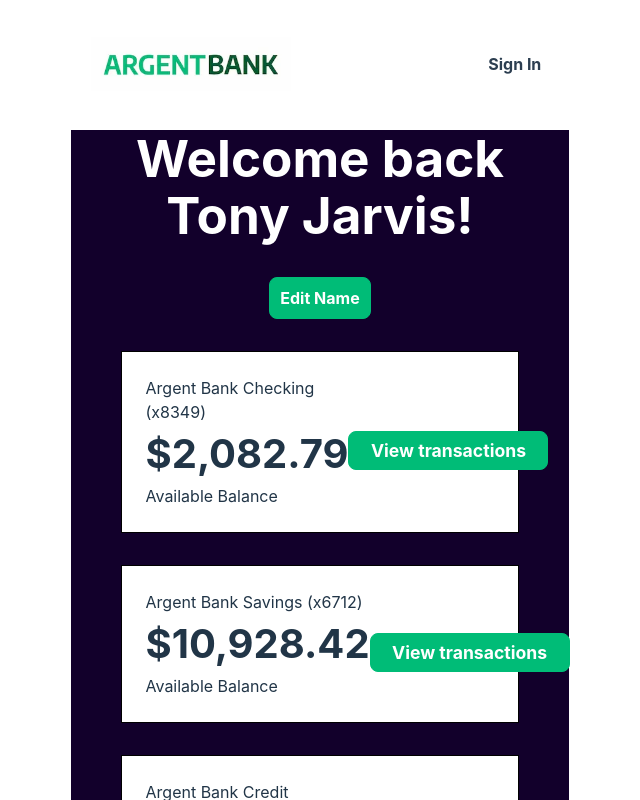
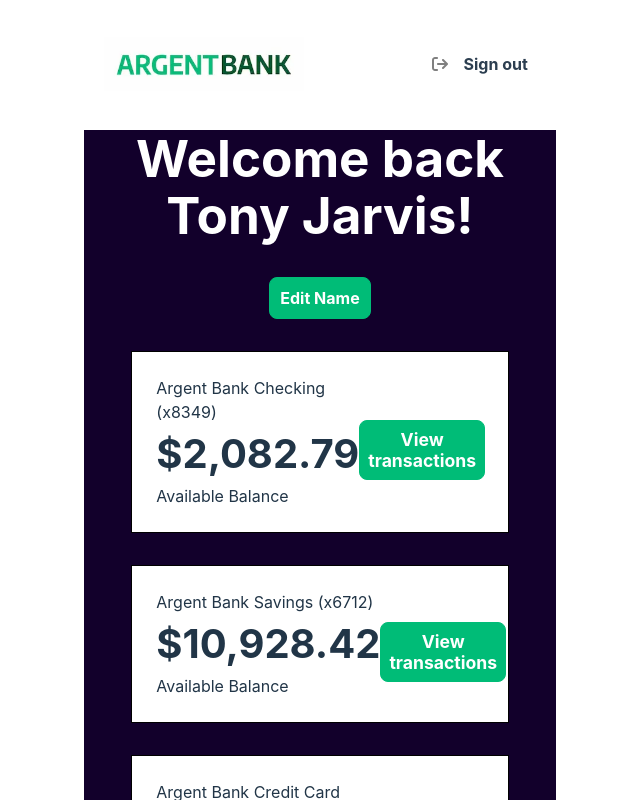
Before and after one commit to dorea5/ProjetBankOp, a React (Vite) app in the folder Projet-10-Bank-API/: page /user in a window 1280 px wide. Shown: the top 800 px of the page, without its empty margins (320-960 px from the left). Built offline with nearby package versions, Linux system fonts and the light colour scheme.

Commit message:
fontawesome

```diff
--- a/Projet-10-Bank-API/src/User.jsx
+++ b/Projet-10-Bank-API/src/User.jsx
@@ -1,11 +1,33 @@
-import Header from "./Header";
+
 import Footer from "./Footer";
 import "./assets/css/main.css";
+import argentbanklogo from './assets/img/argentBankLogo.webp';
+import { FontAwesomeIcon } from '@fortawesome/react-fontawesome';
+import { faArrowRightFromBracket } from '@fortawesome/free-solid-svg-icons';
+
+
 
 function User() {
   return (
     <>
-      <Header />
+      <nav className="main-nav">
+        <a className="main-nav-logo" href="/">
+          <img
+            className="main-nav-logo-image"
+            src={argentbanklogo}
+            alt="Argent Bank Logo"
+          />
+          <h1 className="sr-only">Argent Bank</h1>
+        </a>
+        <div>
+          <a className="main-nav-item" href="/sign-out">
+            <i className="fa fa-user-circle"></i>
+            <FontAwesomeIcon icon={faArrowRightFromBracket} color="grey" className="iconspace" />
+
+            Sign out
+          </a>
+        </div>
+      </nav>
       <main className="main bg-dark">
         <div className="header">
           <h1>
--- a/Projet-10-Bank-API/src/assets/css/main.css
+++ b/Projet-10-Bank-API/src/assets/css/main.css
@@ -23,16 +23,19 @@ body {
 
 .sr-only {
   border: 0 !important;
-  clip: rect(1px, 1px, 1px, 1px) !important; /* 1 */
+  clip: rect(1px, 1px, 1px, 1px) !important;
+  /* 1 */
   -webkit-clip-path: inset(50%) !important;
-  clip-path: inset(50%) !important; /* 2 */
+  clip-path: inset(50%) !important;
+  /* 2 */
   height: 1px !important;
   margin: -1px !important;
   overflow: hidden !important;
   padding: 0 !important;
   position: absolute !important;
   width: 1px !important;
-  white-space: nowrap !important; /* 3 */
+  white-space: nowrap !important;
+  /* 3 */
 }
 
 .main-nav {
@@ -276,6 +279,10 @@ body {
   color: #fff;
 }
 
+.iconspace {
+  margin-right: 1em;
+}
+
 @media (min-width: 720px) {
   .account {
     flex-direction: row;
@@ -285,7 +292,4 @@ body {
     flex: 0;
   }
 
-  .transaction-button {
-    width: 200px;
-  }
 }
--- a/package.json
+++ b/package.json
@@ -1,5 +1,8 @@
 {
   "dependencies": {
+    "@fortawesome/fontawesome-svg-core": "^6.7.2",
+    "@fortawesome/free-solid-svg-icons": "^6.7.2",
+    "@fortawesome/react-fontawesome": "^0.2.2",
     "@reduxjs/toolkit": "^2.5.0",
     "react-redux": "^9.2.0",
     "react-router-dom": "^7.1.1"
```
Also changed, not shown: 1 other file (tests, documents, lock files or other folders).
